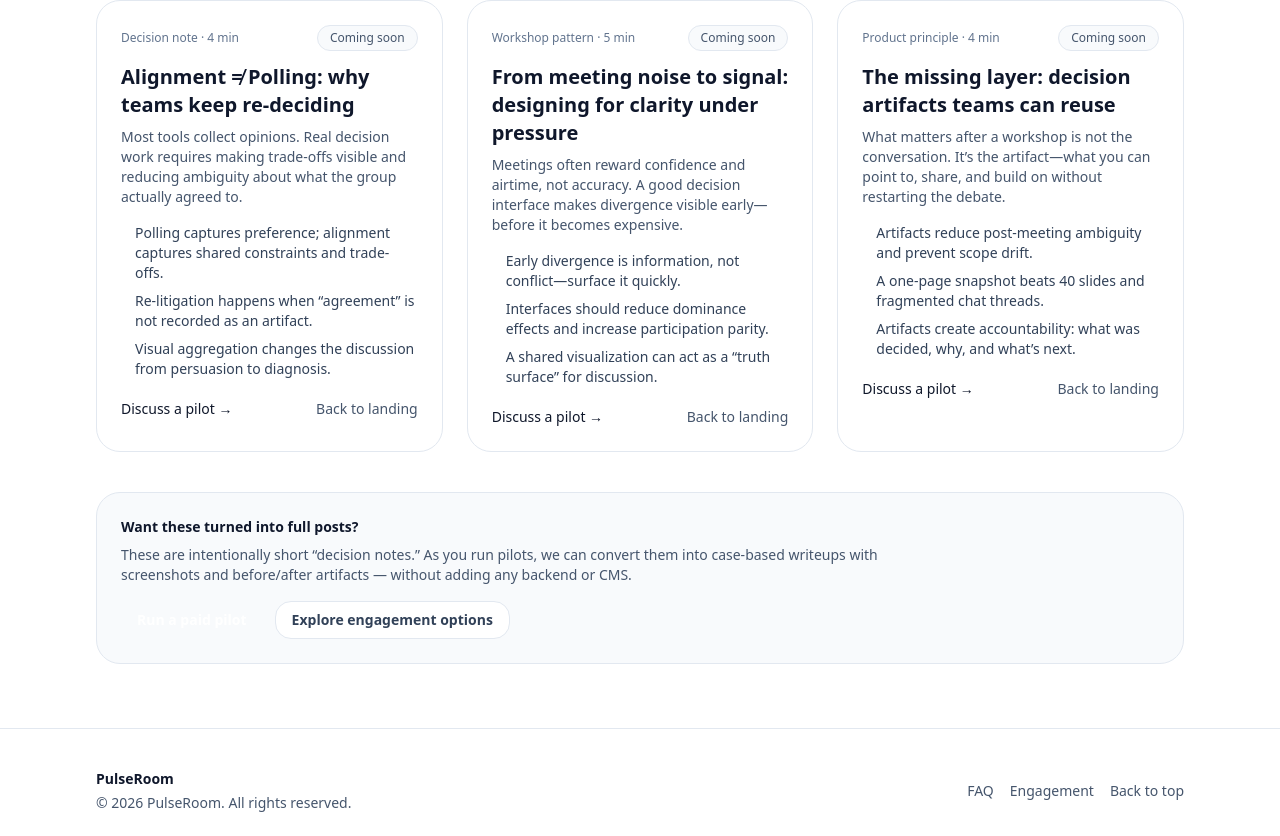
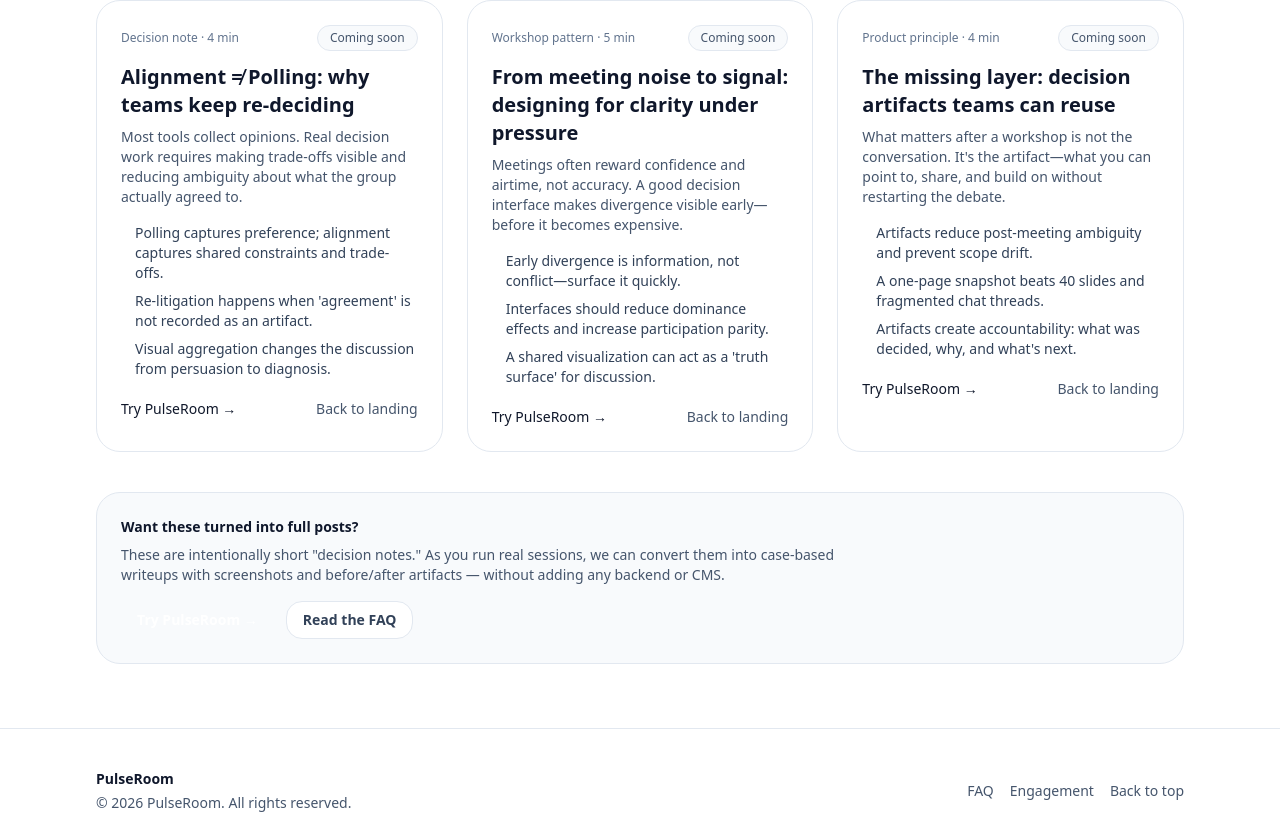
Before and after one commit to salkhan-ops/pulseroom-landing, a Next.js app: page /pulseroom-landing/blog in a window 1280 px wide. Shown: the part 398-1234 px from the top of the page. Built offline with nearby package versions, Linux system fonts and the light colour scheme.

Commit message:
remove pilot CTAs, connect web app

```diff
--- a/app/blog/page.tsx
+++ b/app/blog/page.tsx
@@ -1,6 +1,6 @@
 // app/blog/page.tsx
 import Container from "@/components/ui/Container";
-import { site } from "@/lib/site";
+import { APP_URL } from "@/lib/site";
 
 type Post = {
   slug: string;
@@ -19,7 +19,7 @@ const posts: Post[] = [
       "Most tools collect opinions. Real decision work requires making trade-offs visible and reducing ambiguity about what the group actually agreed to.",
     bullets: [
       "Polling captures preference; alignment captures shared constraints and trade-offs.",
-      "Re-litigation happens when “agreement” is not recorded as an artifact.",
+      "Re-litigation happens when 'agreement' is not recorded as an artifact.",
       "Visual aggregation changes the discussion from persuasion to diagnosis.",
     ],
     readingTime: "4 min",
@@ -33,7 +33,7 @@ const posts: Post[] = [
     bullets: [
       "Early divergence is information, not conflict—surface it quickly.",
       "Interfaces should reduce dominance effects and increase participation parity.",
-      "A shared visualization can act as a “truth surface” for discussion.",
+      "A shared visualization can act as a 'truth surface' for discussion.",
     ],
     readingTime: "5 min",
     dateLabel: "Workshop pattern",
@@ -42,11 +42,11 @@ const posts: Post[] = [
     slug: "decision-artifacts",
     title: "The missing layer: decision artifacts teams can reuse",
     excerpt:
-      "What matters after a workshop is not the conversation. It’s the artifact—what you can point to, share, and build on without restarting the debate.",
+      "What matters after a workshop is not the conversation. It's the artifact—what you can point to, share, and build on without restarting the debate.",
     bullets: [
       "Artifacts reduce post-meeting ambiguity and prevent scope drift.",
       "A one-page snapshot beats 40 slides and fragmented chat threads.",
-      "Artifacts create accountability: what was decided, why, and what’s next.",
+      "Artifacts create accountability: what was decided, why, and what's next.",
     ],
     readingTime: "4 min",
     dateLabel: "Product principle",
@@ -116,10 +116,10 @@ function PostCard({ post }: { post: Post }) {
 
       <div className="mt-5 flex items-center justify-between gap-3">
         <a
-          href="/#engage"
+          href={APP_URL}
           className="text-sm font-medium text-brand-700 hover:text-brand-800"
         >
-          Discuss a pilot →
+          Try PulseRoom →
         </a>
 
         <a
@@ -151,23 +151,24 @@ export default function BlogPage() {
               Want these turned into full posts?
             </div>
             <p className="mt-2 text-sm text-slate-600 max-w-3xl">
-              These are intentionally short “decision notes.” As you run pilots,
-              we can convert them into case-based writeups with screenshots and
-              before/after artifacts — without adding any backend or CMS.
+              These are intentionally short "decision notes." As you run real
+              sessions, we can convert them into case-based writeups with
+              screenshots and before/after artifacts — without adding any
+              backend or CMS.
             </p>
 
             <div className="mt-4 flex flex-wrap items-center gap-3">
               <a
-                href={site.engagement.ctas.find((c) => c.key === "pilot")?.href ?? "/#engage"}
+                href={APP_URL}
                 className="inline-flex items-center justify-center rounded-2xl bg-brand-600 px-4 py-2 text-sm font-semibold text-white shadow-soft hover:bg-brand-700"
               >
-                Run a paid pilot
+                Try PulseRoom →
               </a>
               <a
-                href="/#engage"
+                href="/#faq"
                 className="inline-flex items-center justify-center rounded-2xl border border-slate-200 bg-white px-4 py-2 text-sm font-semibold text-slate-700 hover:bg-slate-50"
               >
-                Explore engagement options
+                Read the FAQ
               </a>
             </div>
           </div>
```
